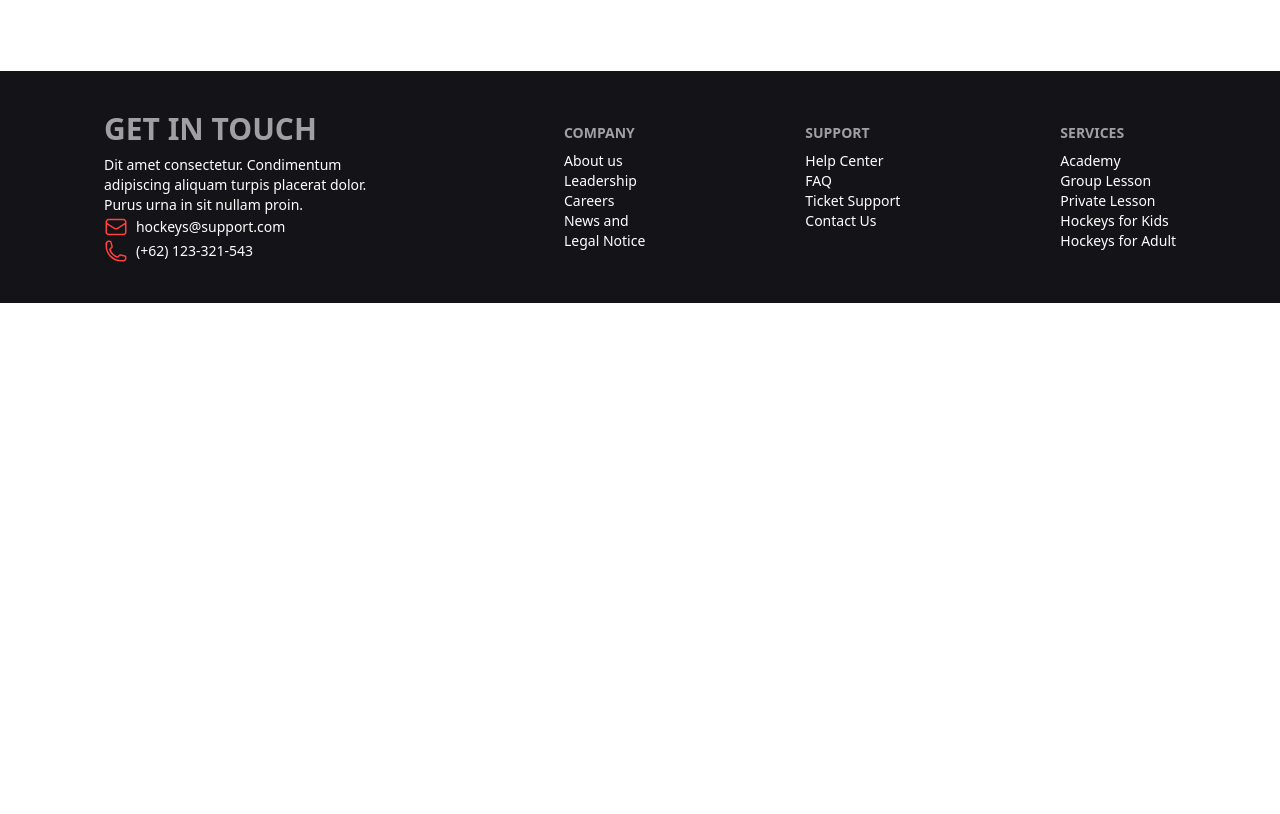
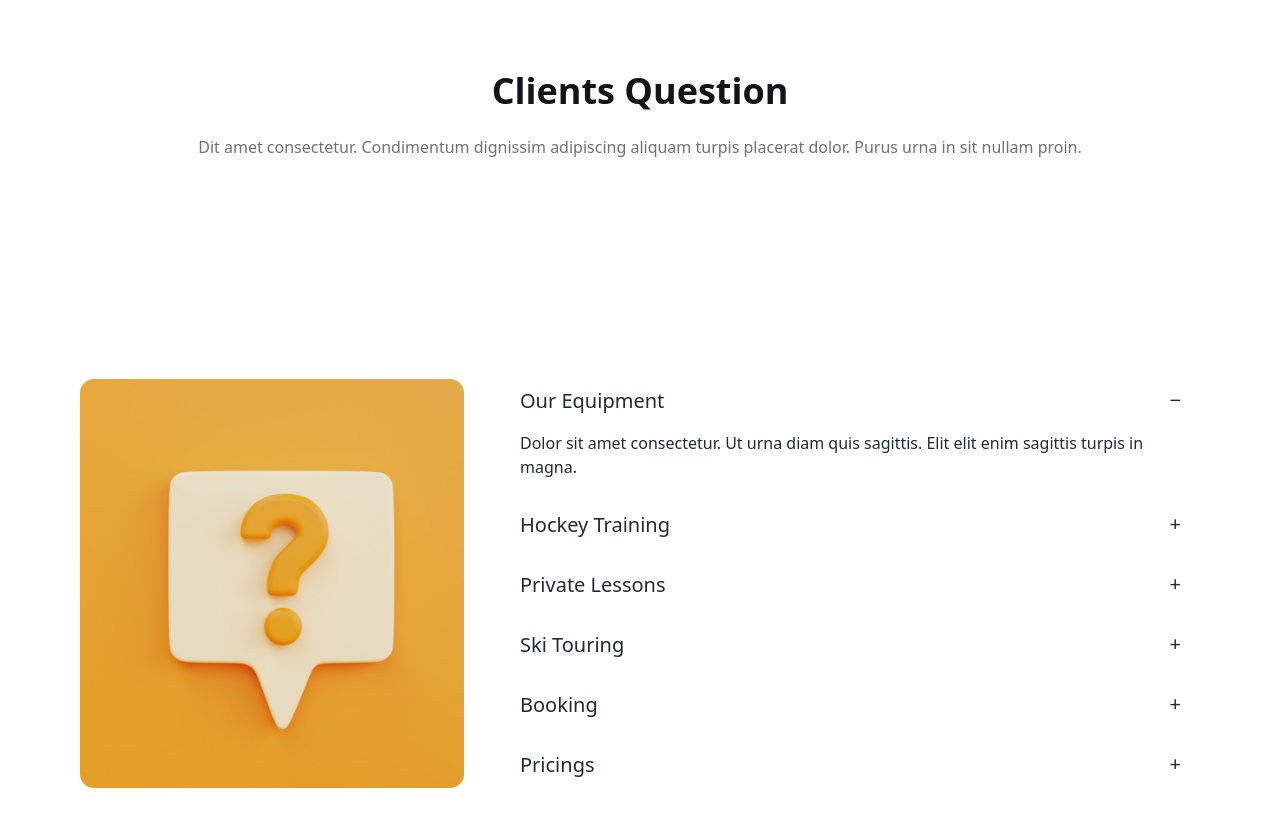
Before and after one commit to moshabbirhossain/hossain-hockeys, a plain HTML site: page index.html in a window 1280 px wide. Shown: the part 3420-4234 px from the top of the page. Before the commit the page ends 3723 px from the top, so only its background shows below. Drawn offline with nearby package versions, Linux system fonts and the light colour scheme.

Commit message:
clients section added

```diff
--- a/index.html
+++ b/index.html
@@ -177,7 +177,7 @@
         </section>
         <!-- new products section -->
         <section class="text-center space-y-6 mb-12 lg:mb-32">
-            <h3 class="text-color-black font-extrabold text-4xl">Program Sections</h3>
+            <h3 class="text-color-black font-extrabold text-4xl">Our New Products</h3>
             <p class="text-color-white3 text-base font-medium">Dit amet consectetur. Condimentum dignissim adipiscing aliquam turpis placerat dolor. Purus urna in sit nullam proin. </p>
             <div class="grid grid-cols-1 lg:grid-cols-2 lg:gap-6 space-y-6">
                 <div class="lg:flex bg-color-white border-2 border-solid border-borders-color rounded-2xl p-6">
@@ -578,6 +578,72 @@
                 </div>
             </div>
         </section>
+        <!-- clients question section -->
+        <section class="text-center space-y-6 mb-12 lg:mb-32">
+            <h3 class="text-color-black font-extrabold text-4xl">Clients Question</h3>
+            <p class="text-color-white3 text-base font-medium">Dit amet consectetur. Condimentum dignissim adipiscing aliquam turpis placerat dolor. Purus urna in sit nullam proin. </p>
+            <div class="hero min-h-screen">
+                <div class="hero-content flex-col lg:flex-row gap-10">
+                    <img src="./images/11.png" class="max-w-sm rounded-lg" />
+                    <div>
+                        <div class="collapse collapse-plus">
+                            <input type="radio" name="my-accordion-3" checked="checked" />
+                            <div class="collapse-title text-xl font-medium text-start">
+                                Our Equipment
+                            </div>
+                            <div class="collapse-content text-start">
+                                <p>Dolor sit amet consectetur. Ut urna diam quis sagittis. Elit elit enim sagittis turpis in magna.</p>
+                            </div>
+                        </div>
+                        <div class="collapse collapse-plus">
+                            <input type="radio" name="my-accordion-3" />
+                            <div class="collapse-title text-xl font-medium text-start">
+                                Hockey Training
+                            </div>
+                            <div class="collapse-content text-start">
+                                <p>Hello</p>
+                            </div>
+                        </div>
+                        <div class="collapse collapse-plus">
+                            <input type="radio" name="my-accordion-3" />
+                            <div class="collapse-title text-xl font-medium text-start">
+                                Private Lessons
+                            </div>
+                            <div class="collapse-content text-start">
+                                <p>Hello</p>
+                            </div>
+                        </div>
+                        <div class="collapse collapse-plus">
+                            <input type="radio" name="my-accordion-3" />
+                            <div class="collapse-title text-xl font-medium text-start">
+                                Ski Touring
+                            </div>
+                            <div class="collapse-content text-start">
+                                <p>Hello</p>
+                            </div>
+                        </div>
+                        <div class="collapse collapse-plus">
+                            <input type="radio" name="my-accordion-3" />
+                            <div class="collapse-title text-xl font-medium text-start">
+                                Booking
+                            </div>
+                            <div class="collapse-content text-start">
+                                <p>Hello</p>
+                            </div>
+                        </div>
+                        <div class="collapse collapse-plus">
+                            <input type="radio" name="my-accordion-3" />
+                            <div class="collapse-title text-xl font-medium text-start">
+                                Pricings
+                            </div>
+                            <div class="collapse-content text-start">
+                                <p>Hello</p>
+                            </div>
+                        </div>
+                    </div>
+                </div>
+            </div>
+        </section>
     </main>
     <footer class="footer flex flex-col lg:flex-row p-10 bg-base-200 text-base-content bg-color-black text-white items-center justify-center lg:gap-40">
         <div class="flex flex-row items-center justify-center text-center lg:text-start">
```
